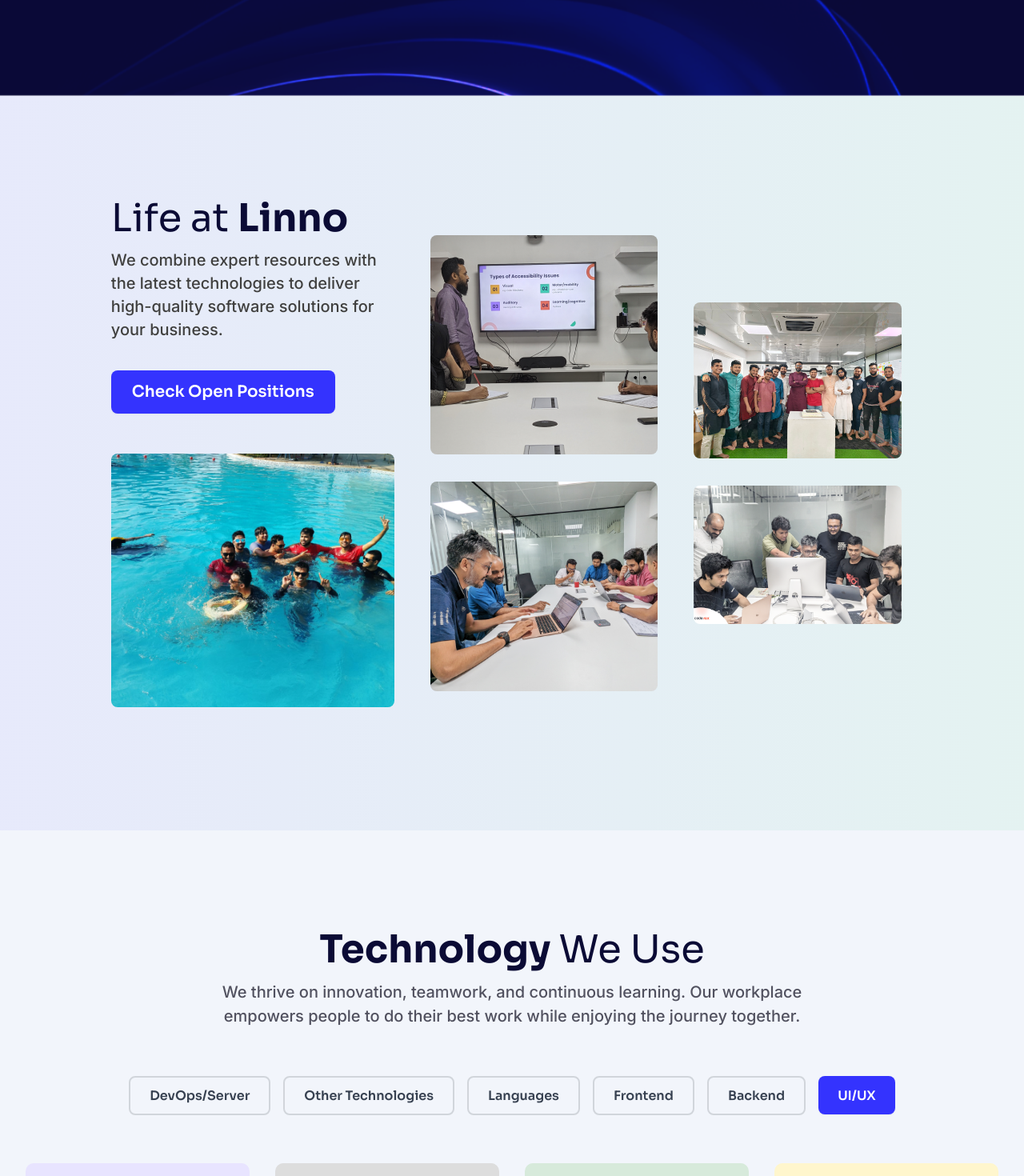
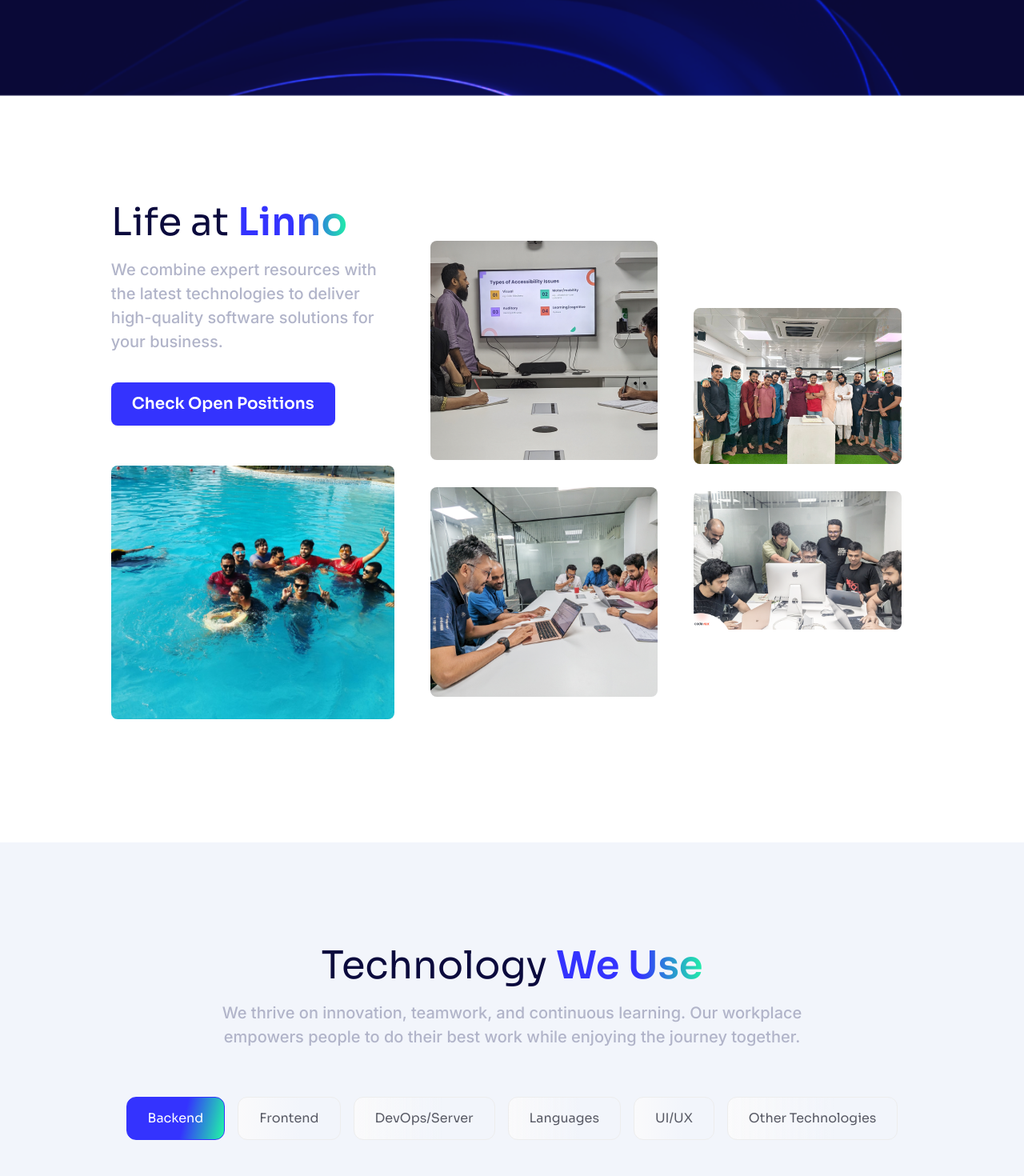
Before and after one commit to CODEREXLTD/Linno-website, a Next.js app: page / in a window 1280 px wide. Shown: the part 3880-5350 px from the top of the page at 80% size. Built offline with nearby package versions, Linux system fonts and the light colour scheme.

Commit message:
technology section title and descritiption added

```diff
--- a/src/app/components/LifeAtLinno.jsx
+++ b/src/app/components/LifeAtLinno.jsx
@@ -11,17 +11,17 @@
     };
     return (
         <>
-            <section className="w-full bg-[linear-gradient(90deg,#3433fe0f_0%,_#00c8530f_100%)] pt-[61px] sm:pt-[92px] lg:pt-[122px] pr-[28px] sm:pr-[42px] lg:pr-[56px] pb-[61px] sm:pb-[92px] lg:pb-[122px] pl-[28px] sm:pl-[42px] lg:pr-[56px]">
+            <section className="w-full bg-white pt-[61px] sm:pt-[92px] lg:pt-[122px] pr-[28px] sm:pr-[42px] lg:pr-[56px] pb-[61px] sm:pb-[92px] lg:pb-[122px] pl-[28px] sm:pl-[42px] lg:pr-[56px]">
                 <div className="flex flex-col lg:flex-row gap-[25px] sm:gap-[38px] lg:gap-[45px] justify-center items-center w-full max-w-[1440px] mx-auto">
                     {/* Left Content */}
                     <div className="flex flex-col gap-[41px] sm:gap-[62px] lg:gap-[50px] justify-start lg:items-start items-center w-full lg:w-[30%] mb-[16px] sm:mb-[24px] lg:mb-[32px]">
                         <div className="flex flex-col gap-[18px] sm:gap-[27px] lg:gap-[36px] justify-start items-start w-full">
                             <div className="flex flex-col gap-[4px] sm:gap-[6px] lg:gap-[8px] justify-start items-start w-full">
-                                <h2 className="text-[36px] sm:text-[42px] lg:text-[48px] font-sora leading-[46px] sm:leading-[54px] lg:leading-[61px] text-[#0b0b35] w-auto">
+                                <h2 className="section-title">
                                     <span className="font-normal">Life at </span>
-                                    <span className="font-bold">Linno</span>
+                                    <span className="title-gradient">Linno</span>
                                 </h2>
-                                <p className="text-[16px] sm:text-[18px] lg:text-[20px] font-inter font-normal leading-[22px] sm:leading-[26px] lg:leading-[29px] text-[#40403f] w-full">
+                                <p className="section-description">
                                     We combine expert resources with the latest technologies to deliver high-quality software solutions for your business.
                                 </p>
                             </div>
--- a/src/components/ui/TechnologyTabs.jsx
+++ b/src/components/ui/TechnologyTabs.jsx
@@ -5,16 +5,16 @@
 import Button from "./Button";
 
 const tabs = [
+    { key: "backend", label: "Backend" },
+    { key: "frontend", label: "Frontend" },
     { key: "devops", label: "DevOps/Server" },
+    { key: "languages", label: "Languages" },
+    { key: "uiux", label: "UI/UX" },
     { key: "other", label: "Other Technologies" },
-  { key: "languages", label: "Languages" },
-  { key: "frontend", label: "Frontend" },
-  { key: "backend", label: "Backend" },
-  { key: "uiux", label: "UI/UX" },
 ];
 
 export default function TechnologyTabs() {
-  const [activeTab, setActiveTab] = useState("uiux");
+    const [activeTab, setActiveTab] = useState("backend");
 
     const tabContents = {
         uiux: [
@@ -61,11 +61,11 @@
                 <div className="flex flex-col gap-[30px] sm:gap-[45px] lg:gap-[60px] justify-start items-center w-full">
                     {/* Section Header */}
                     <div className="flex flex-col gap-[4px] sm:gap-[6px] lg:gap-[8px] items-center text-center max-w-3xl">
-            <h2 className="text-[36px] sm:text-[42px] lg:text-[48px] font-sora leading-[46px] sm:leading-[54px] lg:leading-[61px] text-[#0b0b35]">
-              <span className="font-bold">Technology </span>
-              <span className="font-normal">We Use</span>
+                        <h2 className="section-title">
+                            <span className="font-normal">Technology </span>
+                            <span className="title-gradient">We Use</span>
                         </h2>
-            <p className="text-[16px] sm:text-[18px] lg:text-[20px] font-inter font-normal leading-[23px] sm:leading-[27px] lg:leading-[30px] text-[#51515f]">
+                        <p className="section-description">
                             We thrive on innovation, teamwork, and continuous learning. Our
                             workplace empowers people to do their best work while enjoying the
                             journey together.
@@ -75,20 +75,15 @@
                     {/* Tabs */}
                     <div className="flex flex-wrap justify-center items-center gap-2 sm:gap-3 lg:gap-4">
                         {tabs.map((tab) => (
-              <Button
+                            <button
                                 key={tab.key}
                                 onClick={() => setActiveTab(tab.key)}
-                variant={activeTab === tab.key ? "primary" : "outline"}
-                className={`text-[12px] sm:text-[14px] lg:text-[16px] font-sora font-semibold leading-[16px] sm:leading-[19px] lg:leading-[21px] rounded-[10px] transition-all duration-200
-                  ${
-                    activeTab === tab.key
-                      ? "text-white bg-[#3433fe] hover:bg-[#2d2bdb] active:bg-[#2622c4]"
-                      : "text-[#51515f] border border-[#c7c7ff] hover:bg-[#c7c7ff]"
-                  }
-                  px-3 sm:px-4 lg:px-6 py-2 sm:py-3`}
+                                className={`tab transition-all duration-200
+                                            ${activeTab === tab.key ? "active-tab" : ""}
+                                        `}
                             >
                                 {tab.label}
-              </Button>
+                            </button>
                         ))}
                     </div>
 
--- a/src/styles/home.css
+++ b/src/styles/home.css
@@ -33,3 +33,25 @@
     stroke: #3433FE;
 }
 /* Brand Section End */
+
+/* Technology Section Start */
+.tab {
+    border-radius: 12px;
+    border: 0.664px solid #EDEDED;
+    background: linear-gradient(90deg, #FAFAFB 0%, rgba(255, 255, 255, 0.00) 63.46%);
+    color: #585A65;
+    font-family: 'sora', sans-serif;
+    padding: 14px 26px;
+    display: flex;
+    justify-content: center;
+    align-items: center;
+    gap: 10px;
+}
+
+.tab.active-tab {
+    border-radius: 12px;
+    border: 0.664px solid var(--title-gradient, #3433FE);
+    background: linear-gradient(103deg, #3433FE 57.85%, #21F0A8 98%);
+    color: #FFF;
+}
+/* Technology Section End */
```
Lines whose indentation alone changed are shown as unchanged.
